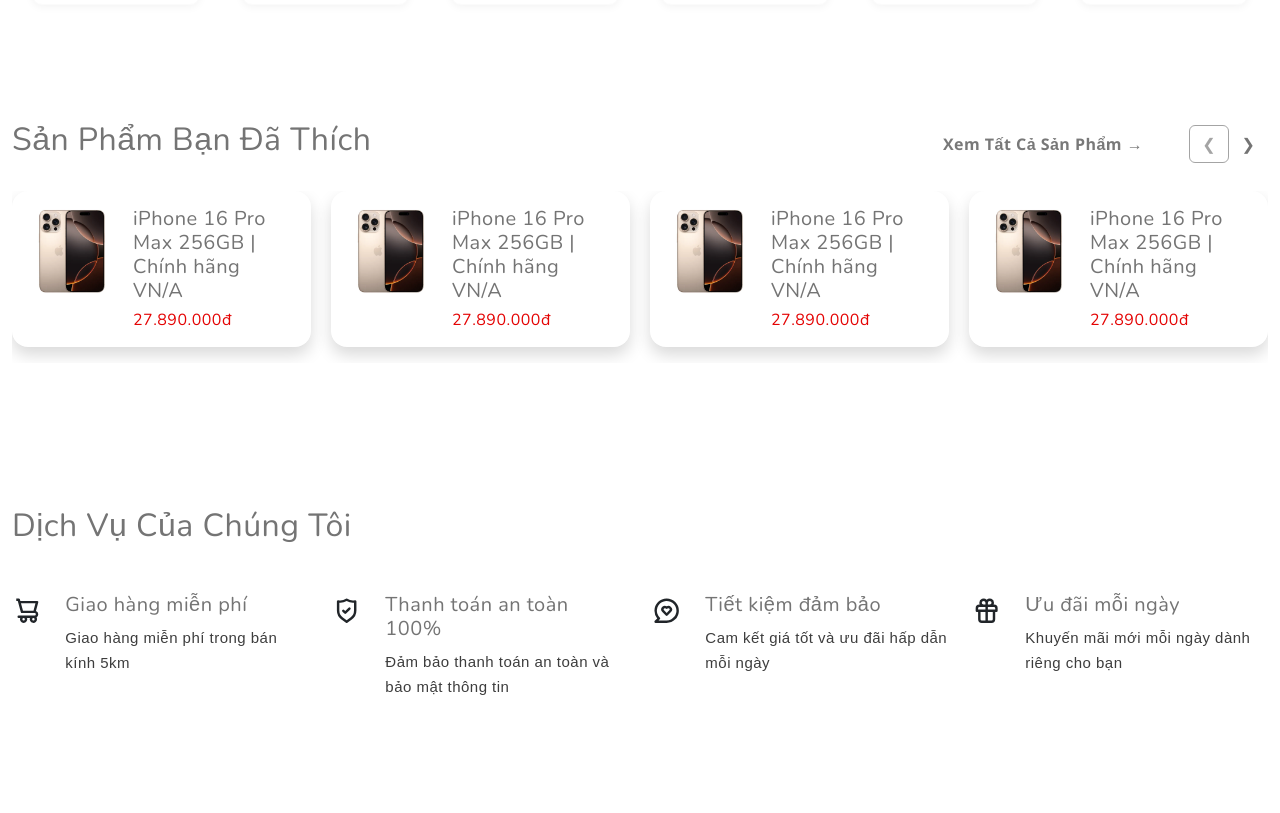
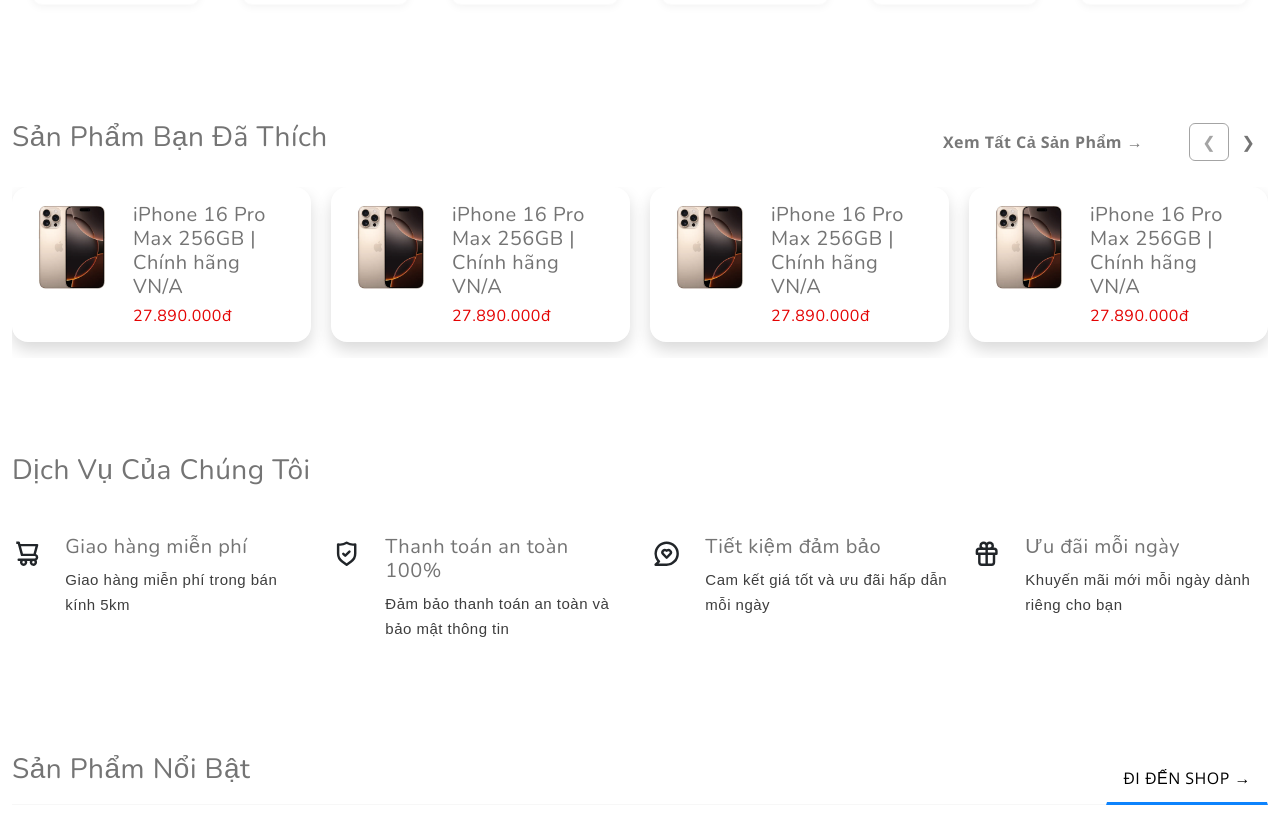
Before and after one commit to ninhatran5/DH-Mobile, a React (Vite) app in the folder frontend/: page / in a window 1280 px wide. Shown: the part 1340-2153 px from the top of the page. Built offline with nearby package versions, Linux system fonts and the light colour scheme.

Commit message:
update : update font face

```diff
--- a/frontend/src/App.jsx
+++ b/frontend/src/App.jsx
@@ -20,13 +20,11 @@ import CheckImei from "./pages/CheckImei";
 import Login from "./pages/Login";
 import Register from "./pages/Register";
 import ForgotPassword from "./pages/ForgotPassword";
-import SetNewPassword from "./pages/ChangePassword";
 import ChangePassword from "./pages/ChangePassword";
 import Profile from "./pages/Profile";
 import EditProfile from "./pages/EditProfile";
 import ProductDetail from "./pages/ProductDetail";
 import FavoriteProducts from "./pages/FavoriteProducts";
-import OrderHistory from "./components/OrderHistory";
 import OrderTable from "./components/OrderTable";
 import OrderDetail from "./components/OrderDetail";
 
@@ -56,7 +54,7 @@ const routerConfig = [
     element: withLayoutClient(Introduce),
   },
   {
-    path: "/blogdetails?:id",
+    path: "/blogdetails/:id",
     element: withLayoutClient(BlogDetail),
   },
   {
--- a/frontend/src/assets/css/product-detail.css
+++ b/frontend/src/assets/css/product-detail.css
@@ -1,4 +1,12 @@
-/* --- GIỮ NGUYÊN CÁC STYLE CŨ CỦA BẠN --- */
+@font-face {
+  font-family: PopinsBold;
+  src: url(../../frontend/src/assets/font/Poppins_Bold.ttf);
+}
+@font-face {
+  font-family: PoppinsRegular;
+  src: url(../../frontend/src/assets/font/Poppins_Regular.ttf);
+} /* --- GIỮ NGUYÊN CÁC STYLE CŨ CỦA BẠN --- */
+
 .text-price {
   color: rgb(228, 3, 3);
 }
--- a/frontend/src/components/CardProducts.jsx
+++ b/frontend/src/components/CardProducts.jsx
@@ -46,7 +46,7 @@ export default function CardProduct({ title }) {
   };
 
   return (
-    <section className="py-5 overflow-hidden">
+    <section className="overflow-hidden">
       <div className="container-fluid">
         <div className="row">
           <div className="col-md-12">
--- a/frontend/src/index.css
+++ b/frontend/src/index.css
@@ -12,7 +12,14 @@
   -webkit-font-smoothing: antialiased;
   -moz-osx-font-smoothing: grayscale;
 }
-
+@font-face {
+  font-family: PopinsBold;
+  src: url(../../frontend/src/assets/font/Poppins_Bold.ttf);
+}
+@font-face {
+  font-family: PoppinsRegular;
+  src: url(../../frontend/src/assets/font/Poppins_Regular.ttf);
+}
 a {
   font-weight: 500;
   color: #646cff;
--- a/frontend/src/pages/Home.jsx
+++ b/frontend/src/pages/Home.jsx
@@ -318,9 +318,9 @@ const Home = () => {
       <section className="py-5 overflow-hidden">
         <div className="container-fluid">
           <div className="d-flex justify-content-between flex-wrap mb-4">
-            <h2 className="section-title cursor-pointer">
+            <h3 className="section-title cursor-pointer">
               Sản Phẩm Bạn Đã Thích
-            </h2>
+            </h3>
             <div className="d-flex align-items-center gap-3">
               <Link
                 to={"/favorite-products"}
@@ -388,9 +388,9 @@ const Home = () => {
         </div>
       </section>
 
-      <section className="py-5">
+      <section>
         <div className="container-fluid">
-          <h2 className="my-5">Dịch Vụ Của Chúng Tôi</h2>
+          <h3 className="my-5">Dịch Vụ Của Chúng Tôi</h3>
         </div>
         <div className="container-fluid">
           <div className="row row-cols-1 row-cols-sm-4 row-cols-lg-4">
@@ -471,7 +471,7 @@ const Home = () => {
                     display: "flex",
                     flexDirection: "column",
                     justifyContent: "center",
-                    marginBottom: 50
+                    marginBottom: 50,
                   }}
                 >
                   <h2 className="my-5">
--- a/frontend/src/pages/ProductDetail.jsx
+++ b/frontend/src/pages/ProductDetail.jsx
@@ -132,7 +132,7 @@ const ProductDetail = () => {
         linkMainItem2={"/products"}
       />
 
-      <div className="container-fluid py-5">
+      <div className="container-fluid">
         <div className="row">
           <div className="col-md-6 mb-5 position-relative">
             <div className="border rounded mb-3 p-3 text-center position-relative">
```
Also changed, not shown: frontend/src/assets/font/Poppins_Bold.ttf (added), frontend/src/assets/font/Poppins_Regular.ttf (added).
